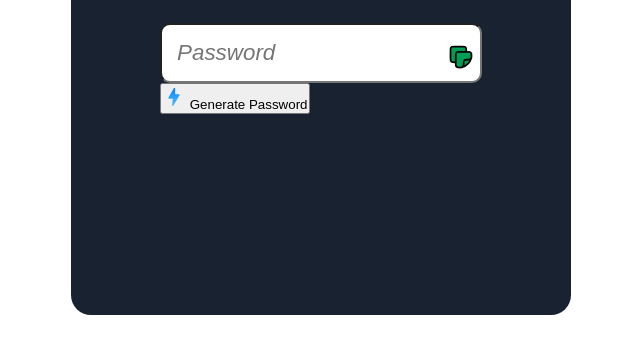
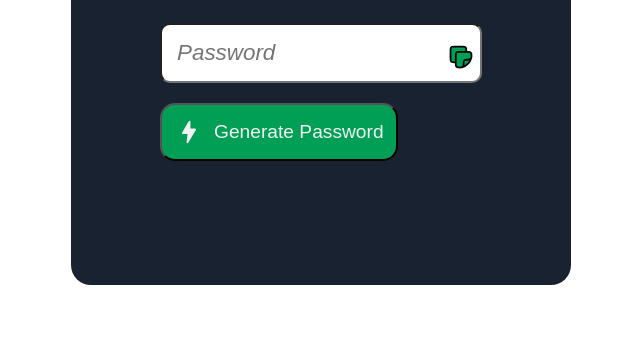
Before and after one commit to tonmoy3673/Random-Password-App, a plain HTML site: page index.html in a window 1280 px wide. Shown: the part 155-508 px from the top of the page, without its empty margins (319-959 px from the left). Drawn offline with Linux system fonts and the light colour scheme.

Commit message:
:bulb: set button

```diff
--- a/index.html
+++ b/index.html
@@ -45,11 +45,11 @@
           <button id="button">
             <svg
               xmlns="http://www.w3.org/2000/svg"
-              width="24"
-              height="24"
+              width="30"
+              height="30"
               viewBox="0 0 24 24"
             >
-              <g fill="none">
+              <g fill="#fff">
                 <path
                   fill="url(#tokenBrandedZap0)"
                   d="M13.152 9.188V3.71c.027-.135-.024-.456-.444-.653c-.366-.172-.765.083-.885.247c-1.825 2.917-5.233 9.051-5.366 9.36c-.169.389-.054.631.106.81c.119.134.403.214.555.214h3.705l-.79 6.7c.01.155.14.49.564.592c.425.101.717-.205.81-.37l6.057-10.25c.088-.135.27-.494.076-.81a.78.78 0 0 0-.7-.362z"
@@ -63,8 +63,8 @@
                     y2="21"
                     gradientUnits="userSpaceOnUse"
                   >
-                    <stop stop-color="#087ffe" />
-                    <stop offset="1" stop-color="#50c0fe" />
+                    <stop stop-color="#f2f2f2" />
+                    <stop offset="1" stop-color="#f2f2f2" />
                   </linearGradient>
                 </defs>
               </g>
--- a/style.css
+++ b/style.css
@@ -6,7 +6,7 @@
 .main-container {
   width: 100%;
   max-width: 500px;
-  height: 450px;
+  height: 420px;
   background: #182230;
   border-radius: 20px;
   margin: 20px auto;
@@ -53,3 +53,17 @@
   right: 7px;
   cursor: pointer;
 }
+.button-container {
+  padding-top: 20px;
+}
+#button {
+  padding: 12px;
+  display: flex;
+  align-items: center;
+  gap: 10px;
+  font-size: 1.2rem;
+  color: #f2f2f2;
+  background-color: #019f55;
+  border-radius: 15px;
+  cursor: pointer;
+}
```
